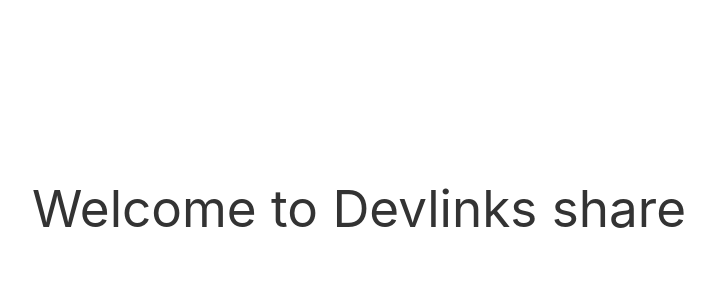
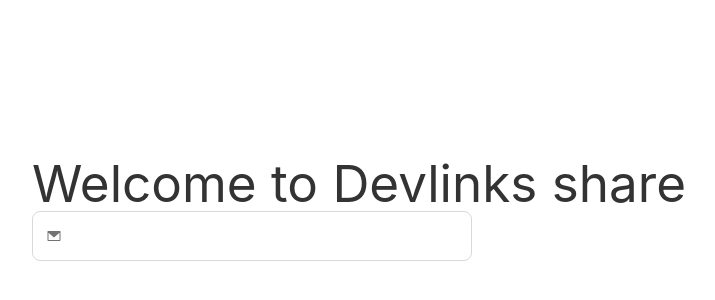
Before and after one commit to Seybel/dev-links-share, a Vue app: page /login in a window 1280 px wide. Shown: the part 192-492 px from the top of the page, without its empty margins (281-996 px from the left). Built offline with nearby package versions, Linux system fonts and the light colour scheme.

Commit message:
added text input component

```diff
--- a/src/components/Form/LabeledInput.vue
+++ b/src/components/Form/LabeledInput.vue
@@ -1,19 +1,32 @@
 <template>
-    <div>
-
+    <div
+        :class="`w-[100%] min-w-[440px] max-w-max flex items-center py-3 px-3.5 gap-x-4 text-base color-dark-grey rounded-lg placeholder-current::placeholder border border-border bg-white
+            ${isFocused && 'outline-none border-purple shadow-light-purple'}
+        `"
+        >
+        <slot name="icon"></slot>
+        <input
+            class="text-dark-grey bg-white border-none outline-none"
+            type="text" @change="handleChange"
+            @focus="toggleFocus"
+            @blur="toggleFocus"
+        >
     </div>
 </template>
 
-<script lang="ts">
-import { defineComponent } from 'vue'
+<script setup lang="ts">
+import { ref } from 'vue'
+const emit = defineEmits(['valueChange', 'change'])
+const isFocused = ref(false)
 
-export default defineComponent({
-    setup () {
+const toggleFocus = () => {
+    isFocused.value = !isFocused.value
+}
 
-
-        return {}
-    }
-})
+const handleChange = (e) => {
+    emit('change', e)
+    emit('valueChange', e.target.value)
+}
 </script>
 
 <style scoped>
--- a/src/components/Icons/EnvelopeIcon.vue
+++ b/src/components/Icons/EnvelopeIcon.vue
@@ -1,6 +1,8 @@
 <template>
     <div>
-
+        <svg xmlns="http://www.w3.org/2000/svg" width="14" height="10" viewBox="0 0 14 10" fill="none">
+            <path d="M13 0H1C0.867392 0 0.740215 0.0526785 0.646447 0.146447C0.552678 0.240215 0.5 0.367392 0.5 0.5V9C0.5 9.26522 0.605357 9.51957 0.792893 9.70711C0.98043 9.89464 1.23478 10 1.5 10H12.5C12.7652 10 13.0196 9.89464 13.2071 9.70711C13.3946 9.51957 13.5 9.26522 13.5 9V0.5C13.5 0.367392 13.4473 0.240215 13.3536 0.146447C13.2598 0.0526785 13.1326 0 13 0ZM12.5 9H1.5V1.63688L6.66187 6.36875C6.75412 6.45343 6.87478 6.50041 7 6.50041C7.12522 6.50041 7.24588 6.45343 7.33813 6.36875L12.5 1.63688V9Z" fill="#737373"/>
+        </svg>
     </div>
 </template>
 
@@ -9,8 +11,6 @@
 
 export default defineComponent({
     setup () {
-
-
         return {}
     }
 })
--- a/src/pages/Login.vue
+++ b/src/pages/Login.vue
@@ -1,16 +1,25 @@
 <template>
     <div>
-        <h1 class="text-darkgrey">Welcome to Devlinks share</h1>
+        <h1 class="text-dark-grey">Welcome to Devlinks share</h1>
+        <LabeledInput>
+            <template v-slot:icon>
+                <EnvelopeIcon />
+            </template>
+        </LabeledInput>
     </div>
 </template>
 
 <script lang="ts">
 import { defineComponent } from 'vue'
+import LabeledInput from '../components/Form/LabeledInput.vue'
+import EnvelopeIcon from '../components/Icons/EnvelopeIcon.vue'
 
 export default defineComponent({
+    components: {
+        LabeledInput,
+        EnvelopeIcon,
+    },
     setup () {
-
-
         return {}
     }
 })
--- a/tailwind.config.js
+++ b/tailwind.config.js
@@ -7,7 +7,7 @@
   theme: {
     extend: {},
     colors: {
-      'darkgrey': '#333333',
+      'dark-grey': '#333333',
       'grey': '#737373',
       'purple': '#633CFF',
       'purple-hover': '#BEADFF',
@@ -24,6 +24,9 @@
       borderRadius: {
         'small': '8px'
       }
+    },
+    boxShadow: {
+      'light-purple': '0px 0px 32px 0px rgba(99, 60, 255, 0.25)'
     }
   },
 
```
